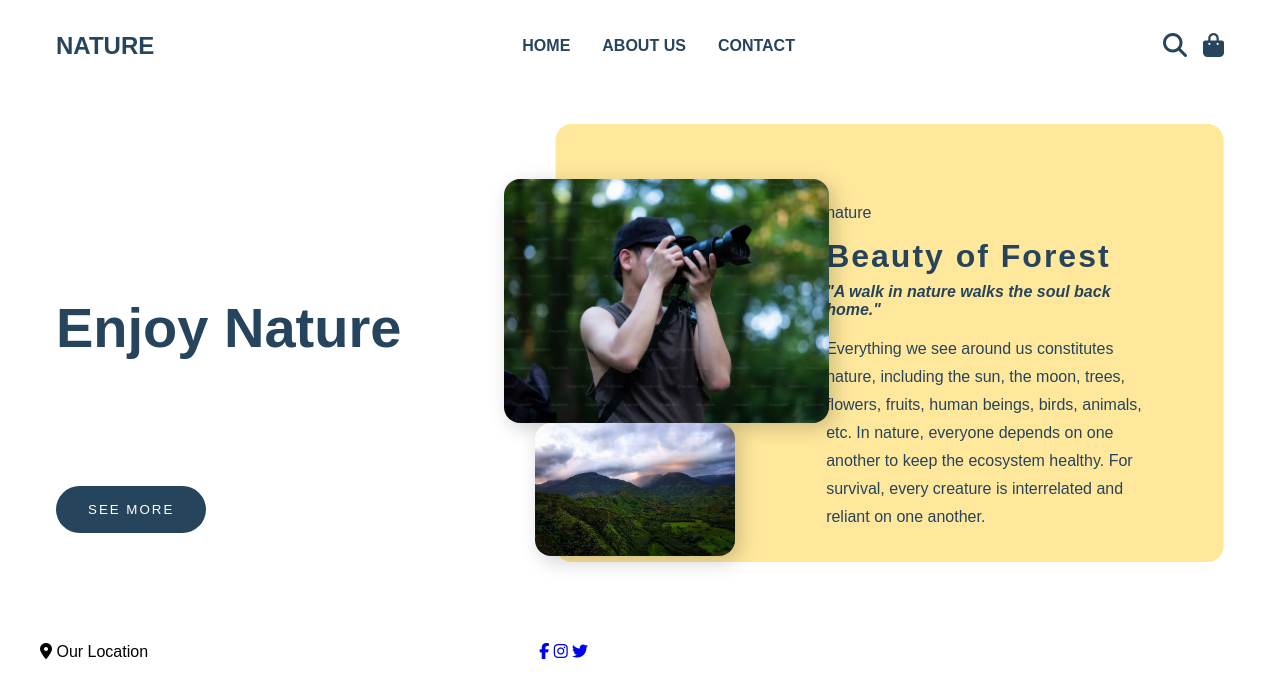
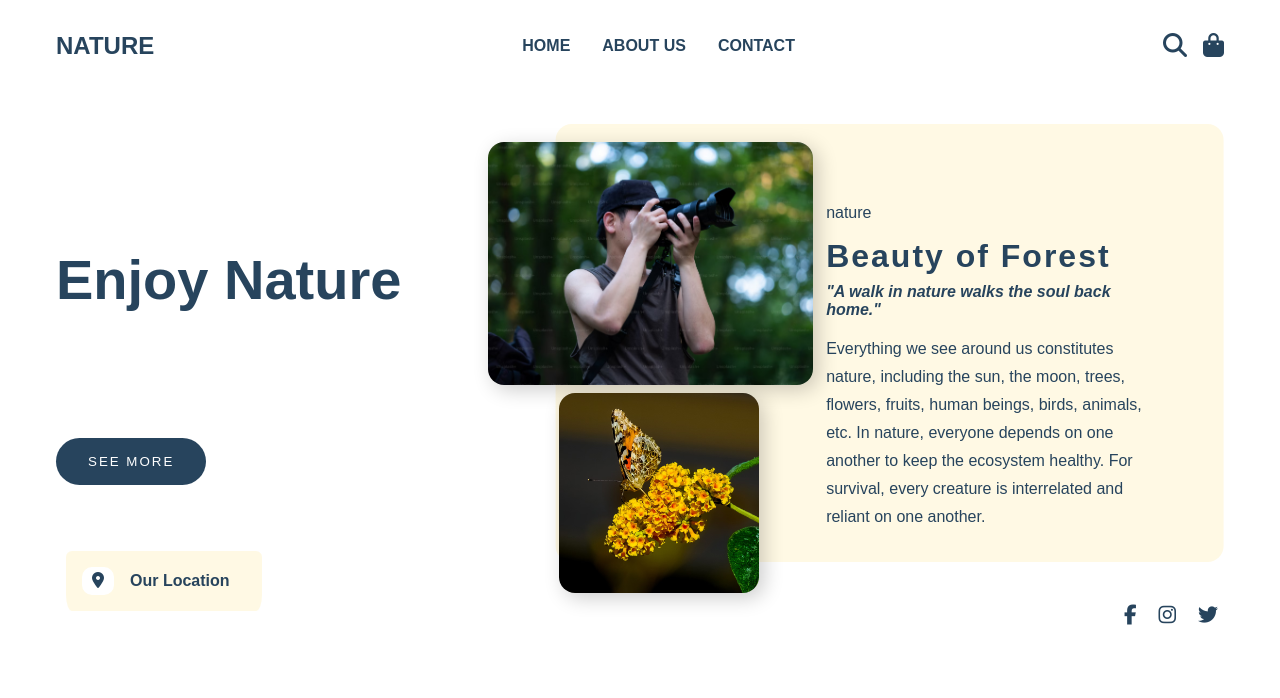
Before and after one commit to SnehaB200/OIBSIP-Landing-Page, a plain HTML site: page index.html in a window 1280 px wide. Drawn offline with nearby package versions, Linux system fonts and the light colour scheme.

Commit message:
Second commit

```diff
--- a/index.html
+++ b/index.html
@@ -5,6 +5,7 @@
     <meta name="viewport" content="width=device-width, initial-scale=1.0">
     <title>Landing Page</title>
     <link rel="stylesheet" href="style.css">
+    <script src="https://unpkg.com/scrollreveal"></script>
 </head>
 <body>
     <nav>
@@ -38,7 +39,7 @@
         <div class="container-right">
             <div class="images">
                 <img src="img1.jpg" alt="Nature1" class="nat-1">
-                <img src="img 2.jpg" alt="Nature2" class="nat-2">
+                <img src="img3.jpg" alt="Nature2" class="nat-2">
             </div>
             <div class="content">
                 <h4>nature</h4>
@@ -69,8 +70,6 @@
 
     <script src="main.js"></script>
 
-    <script src="https://unpkg.com/scrollreveal"></script>
-
     <script src="https://kit.fontawesome.com/2f60429bab.js" crossorigin="anonymous">
     </script>
 </body>
--- a/main.js
+++ b/main.js
@@ -52,3 +52,14 @@ ScrollReveal().reveal(".container-right .nat-2", {
     duration: 1000,
     delay:4500,
 });
+ScrollReveal().reveal(".location", {
+    ...scrollRevealOption,
+    origin:"left",
+    delay:5000,
+});
+ScrollReveal().reveal(".socials span", {
+    ...scrollRevealOption,
+    origin:"top",
+    delay:5500,
+    interval : 500,
+});
--- a/style.css
+++ b/style.css
@@ -1,5 +1,5 @@
 :root{
-    --main-color:#ffe89c;
+    --main-color:#fff9e4;
     --text-color:#27445D;
     --white:#fff;
     --max-width: 1200px;
@@ -63,7 +63,7 @@ nav{
     justify-content: center;
     flex-direction:column ;
     gap: 2rem;
-    background-color: var(--text-color);
+    background-color: var(--main-color);
     transition: 0.5s;
     z-index: -1;
     transform: translateY(-100%);
@@ -73,10 +73,7 @@ nav{
 }
 .nav-links a{
     font-weight: 600;
-    color: var(--main-color);
-}
-.nav-links a:hover{
-    color: var(--white);
+    color: var(--text-color);
 }
 .nav-btn{
     display: none;
@@ -103,6 +100,7 @@ nav{
     color: var(--text-color)  ;
 }
 .container-left .btn{
+    margin-bottom: 6rem;
     padding: 1rem 2rem;
     letter-spacing: 2px;
     color: var(--white);
@@ -128,7 +126,7 @@ nav{
     transform: translateX(-50%);
     width: 0;
     transform-origin: left;
-    height: 80%;
+    height: 85%;
     background-color: var(--main-color);
     border-radius: 1rem;
     z-index: -1;
@@ -150,13 +148,16 @@ nav{
     align-items: center;
 }
 .nat-1{
-    max-width: 300px;
+    margin-bottom: .5rem;
+    margin-right: 2rem;
+    max-width: 200px;
     transform: translateX(1rem);
     border-radius: 1rem;
     box-shadow:  5px 5px 20px rgba(0, 0, 0,0.2);
 }
 .nat-2{
-    max-width: 180px;
+    margin-left: 3rem;
+    max-width: 100px;
     transform: translateX(-1rem);
     border-radius: 1rem;
     box-shadow:  5px 5px 20px rgba(0, 0, 0,0.2);
@@ -190,7 +191,43 @@ nav{
     line-height: 1.75rem;
     color: var(--text-color);
 }
-
+.location{
+    position: absolute;
+    left: 1rem;
+    bottom: 2rem;
+    padding: 1rem 2rem 1rem 1rem;
+    border: 10px solid var(--white);
+    border-radius: 1rem;
+    display: flex;
+    align-items: center;
+    gap: 1rem;
+    font-family: .9rem;
+    font-weight: 600;
+    color: var(--text-color);
+    background-color: var(--main-color);
+    border-bottom: none;
+}
+.location span{
+    padding: 5px 10px;
+    font-family: 18px;
+    color: var(--text-color);
+    background-color: var(--white);
+    border-radius: 10px;
+}
+.socials{
+    position: absolute;
+    bottom: 1rem;
+    right: 1rem;
+    display: flex;
+    align-items: center;
+    gap: 10px;
+}
+.socials a{
+    padding: 0 6px;
+    font-size: 1.25rem;
+    color: var(--text-color);
+    transition: 0.3s;
+}
 
 
 @media(width > 768px){
```
Also changed, not shown: img3.jpg (added).
